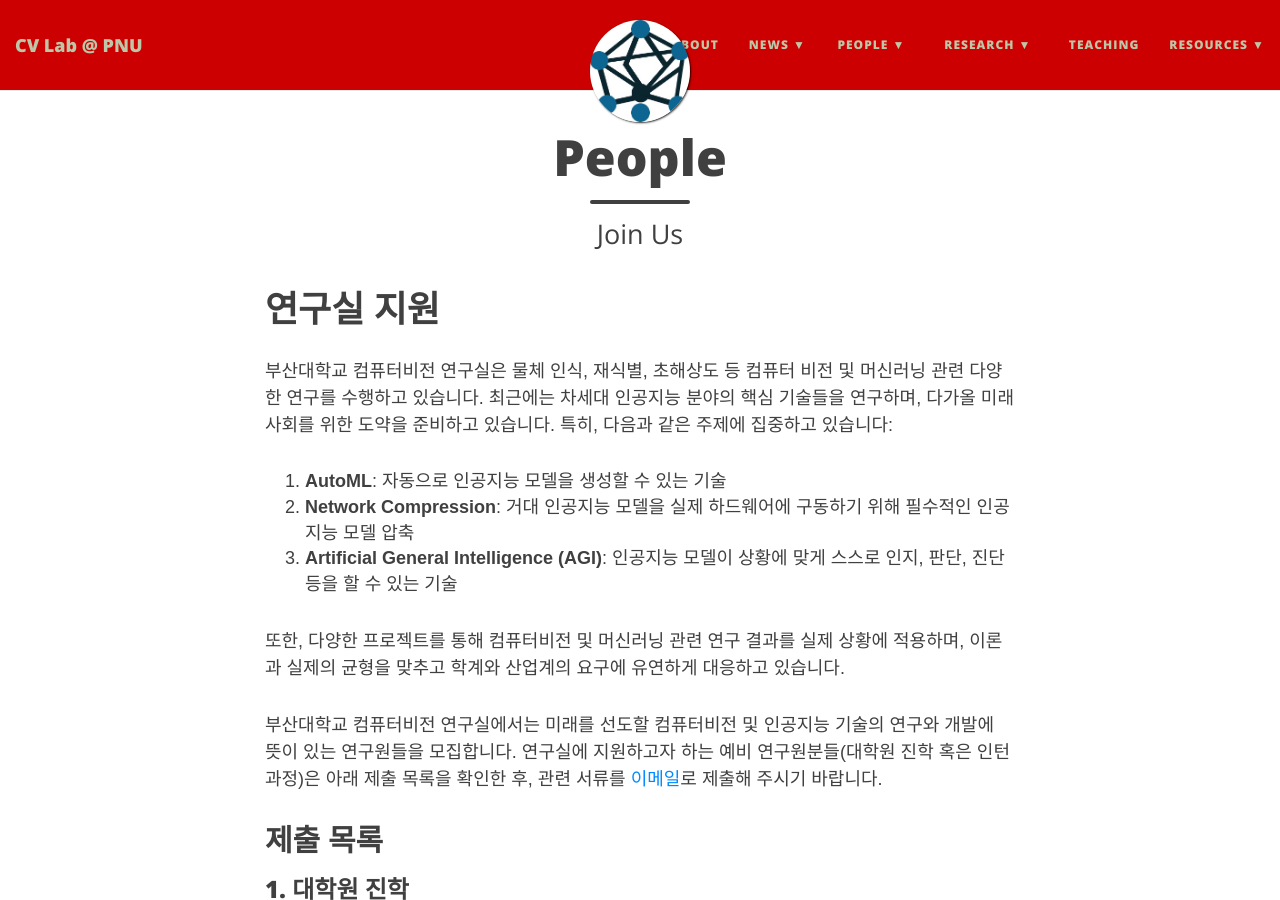
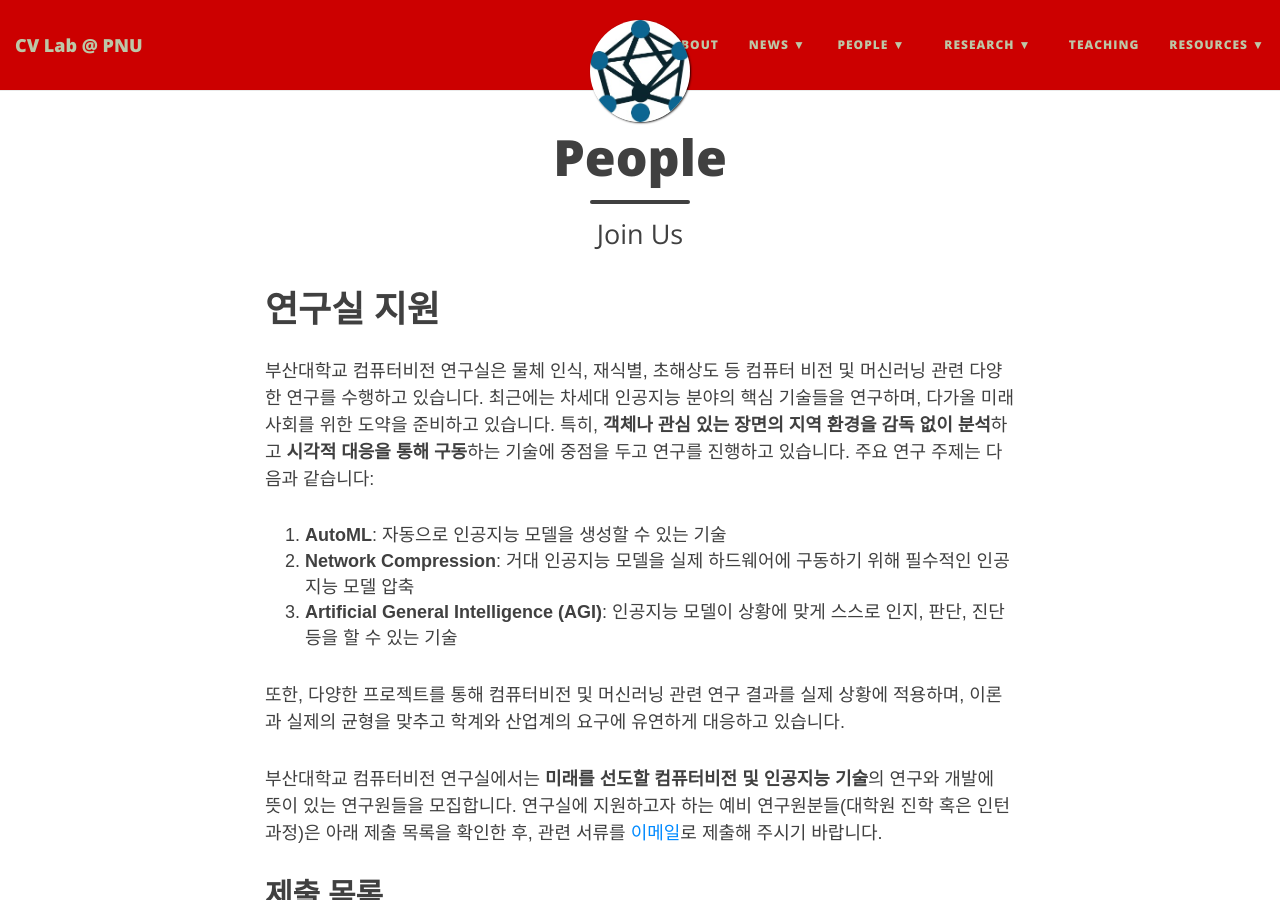
Before and after one commit to pnu-computer-vision-lab/pnu-computer-vision-lab.github.io, a Jekyll site: the page built from people/joinus.md, in a window 1280 px wide and 900 px high. Built offline with Jekyll 4.4.1, drawn with Linux system fonts in a browser that asks for light colours; nearby versions of some CDN libraries.

Commit message:
Update joinus.md

```diff
--- a/people/joinus.md
+++ b/people/joinus.md
@@ -6,7 +6,7 @@ subtitle: Join Us
 
 # 연구실 지원
 
-부산대학교 컴퓨터비전 연구실은 물체 인식, 재식별, 초해상도 등 컴퓨터 비전 및 머신러닝 관련 다양한 연구를 수행하고 있습니다. 최근에는 차세대 인공지능 분야의 핵심 기술들을 연구하며, 다가올 미래사회를 위한 도약을 준비하고 있습니다. 특히, 다음과 같은 주제에 집중하고 있습니다:
+부산대학교 컴퓨터비전 연구실은 물체 인식, 재식별, 초해상도 등 컴퓨터 비전 및 머신러닝 관련 다양한 연구를 수행하고 있습니다. 최근에는 차세대 인공지능 분야의 핵심 기술들을 연구하며, 다가올 미래사회를 위한 도약을 준비하고 있습니다. 특히, **객체나 관심 있는 장면의 지역 환경을 감독 없이 분석**하고 **시각적 대응을 통해 구동**하는 기술에 중점을 두고 연구를 진행하고 있습니다. 주요 연구 주제는 다음과 같습니다:
 
 1. **AutoML**: 자동으로 인공지능 모델을 생성할 수 있는 기술
 2. **Network Compression**: 거대 인공지능 모델을 실제 하드웨어에 구동하기 위해 필수적인 인공지능 모델 압축
@@ -14,7 +14,7 @@ subtitle: Join Us
 
 또한, 다양한 프로젝트를 통해 컴퓨터비전 및 머신러닝 관련 연구 결과를 실제 상황에 적용하며, 이론과 실제의 균형을 맞추고 학계와 산업계의 요구에 유연하게 대응하고 있습니다.
 
-부산대학교 컴퓨터비전 연구실에서는 미래를 선도할 컴퓨터비전 및 인공지능 기술의 연구와 개발에 뜻이 있는 연구원들을 모집합니다. 연구실에 지원하고자 하는 예비 연구원분들(대학원 진학 혹은 인턴 과정)은 아래 제출 목록을 확인한 후, 관련 서류를 [이메일](mailto:pnu_cvlab@pusan.ac.kr)로 제출해 주시기 바랍니다.
+부산대학교 컴퓨터비전 연구실에서는 **미래를 선도할 컴퓨터비전 및 인공지능 기술**의 연구와 개발에 뜻이 있는 연구원들을 모집합니다. 연구실에 지원하고자 하는 예비 연구원분들(대학원 진학 혹은 인턴 과정)은 아래 제출 목록을 확인한 후, 관련 서류를 [이메일](mailto:pnu_cvlab@pusan.ac.kr)로 제출해 주시기 바랍니다.
 
 ## 제출 목록
 
```
